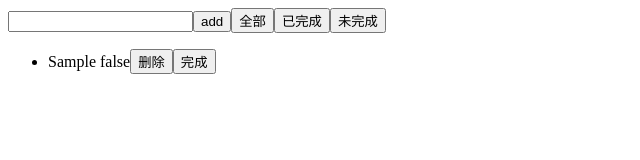
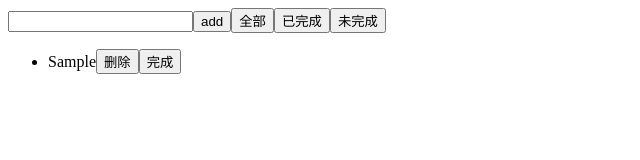
Before and after one commit to L-Y7/daily-dot, a Vue app: page / in a window 1280 px wide. Both pictures are taken after typing "Sample" into the empty fields and a click on the button "add". Shown: the top 160 px of the page, without its empty margins (0-640 px from the left). Built offline with nearby package versions, Linux system fonts and the light colour scheme.

Commit message:
feat: 拆分筛选

```diff
--- a/src/views/todolist/comonents/List.vue
+++ b/src/views/todolist/comonents/ChangeList.vue
@@ -1,18 +1,19 @@
 <script setup>
 defineProps({
   list: Array,
-  removeItem:Function,
-  toggledone:Function
+  removeItem: Function,
+  toggledone: Function,
 })
-
 </script>
 
 <template>
   <ul>
-    <li v-for="(item, index) in list" :key="index">
+    <li
+      v-for="(item, index) in list"
+      :key="item.id"
+    >
       <span :class="{ done: item.done }">
         {{ item.text }}
-        {{ item.done }}
       </span>
       <button @click="removeItem(index)">
         删除
@@ -24,4 +25,4 @@ defineProps({
   </ul>
 </template>
 
-<style lang='scss' scoped></style>
+<style lang="scss" scoped></style>
--- /dev/null
+++ b/src/views/todolist/comonents/Shaixuan.vue
@@ -0,0 +1,21 @@
+<script setup>
+defineProps({
+  filters: String,
+})
+
+const emit = defineEmits(['update:filters'])
+</script>
+
+<template>
+  <button @click="emit('update:filters', 'all')">
+    全部
+  </button>
+  <button @click="emit('update:filters', 'done')">
+    已完成
+  </button>
+  <button @click="emit('update:filters', 'todo')">
+    未完成
+  </button>
+</template>
+
+<style lang="scss" scoped></style>
--- a/src/views/todolist/index.vue
+++ b/src/views/todolist/index.vue
@@ -1,71 +1,67 @@
 <script setup>
 import { computed, ref } from 'vue'
-import List from './comonents/List.vue'
+import ChangeList from './comonents/ChangeList.vue'
+import Shaixuan from './comonents/Shaixuan.vue'
 
 const inputvalue = ref('')
 const list = ref([])
 const filters = ref('all')
+
 function addevent() {
-  list.value.push(
-    {
-      id: Date.now(),
-      text: inputvalue.value,
-      done: false,
-    },
-  )
+  const text = inputvalue.value.trim()
+  if (!text)
+    return
+
+  list.value.push({
+    id: Date.now(),
+    text,
+    done: false,
+  })
   inputvalue.value = ''
 }
+
 function removeItem(index) {
   list.value.splice(index, 1)
 }
+
 function toggledone(index) {
-  list.value[index].done = !list.value[index].done
+  const item = list.value[index]
+  if (!item)
+    return
+
+  item.done = !item.done
 }
+
 const filteredList = computed(() => {
-  if (filters.value === 'done') {
+  if (filters.value === 'done')
     return list.value.filter(item => item.done)
-  }
-  if (filters.value === 'todo') {
+
+  if (filters.value === 'todo')
     return list.value.filter(item => !item.done)
-  }
+
   return list.value
 })
 </script>
 
 <template>
-  <input v-model="inputvalue">
+  <input
+    v-model="inputvalue"
+    @keyup.enter="addevent"
+  >
   <button @click="addevent">
     add
   </button>
-  <button @click="filters = 'all'">
-    全部
-  </button>
-  <button @click="filters = 'done'">
-    已完成
-  </button>
-  <button @click="filters = 'todo'">
-    未完成
-  </button>
-  <!-- <ul>
-    <li v-for="(item, index) in filteredList" :key="index">
-      <span :class="{ done: item.done }">
-        {{ item.text }}
-        {{ item.done }}
-      </span>
-      <button @click="removeItem(index)">
-        删除
-      </button>
-      <button @click="toggledone(index)">
-        {{ item.done ? '取消' : '完成' }}
-      </button>
-    </li>
-  </ul> -->
-  <List :list="filteredList" :toggledone :remove-item />
+  <Shaixuan v-model:filters="filters" />
+  <ChangeList
+    :list="filteredList"
+    :toggledone="toggledone"
+    :remove-item="removeItem"
+  />
 </template>
 
 <style>
 .done {
+  color: gray;
   text-decoration: line-through;
-  color: gray;
 }
 </style>
```
